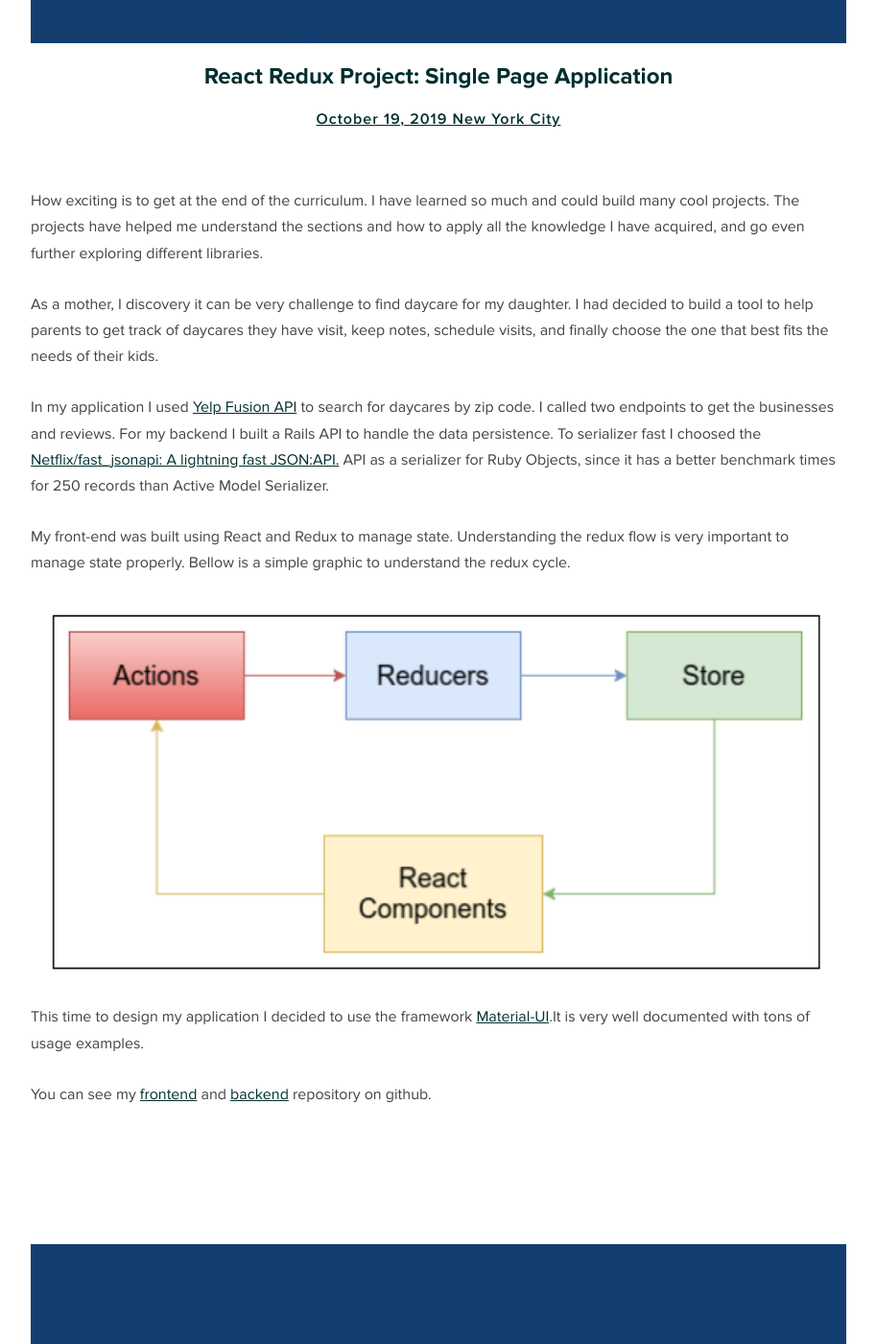
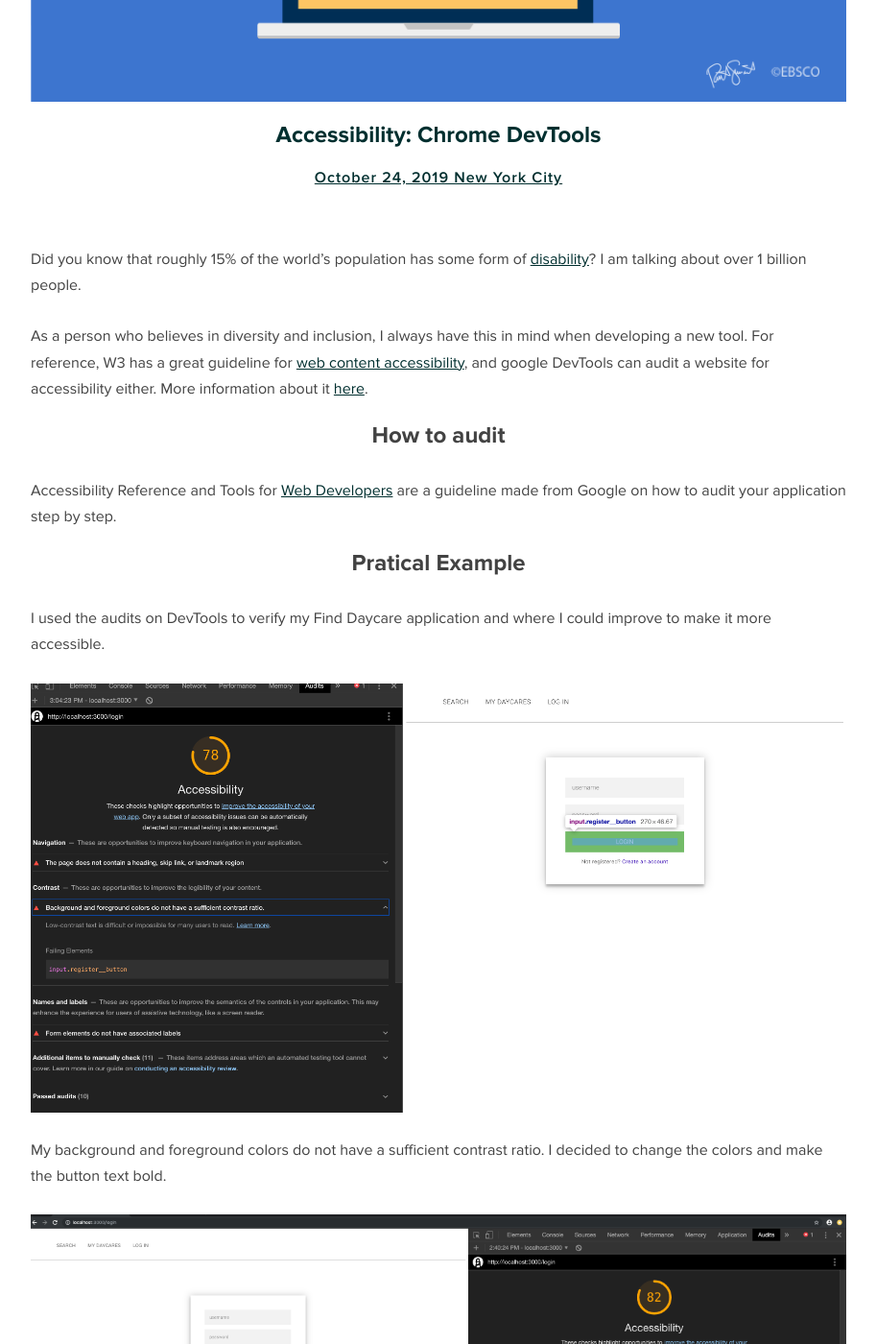
Before and after one commit to ludaires/ludaires.github.io, a Jekyll site: the page built from blog.html, in a window 1280 px wide and 1400 px high, scrolled down 757 px. Shown: the whole window at 96% size, without its empty margins (183-1096 px from the left). Built offline with Jekyll 4.4.1, drawn with Linux system fonts in a browser that asks for light colours; nearby versions of some CDN libraries; some of the changed text lies outside the part shown.

Commit message:
new blog post about accesssibility.

```diff
--- a/_posts/2019-10-19-react-redux-project.markdown
+++ b/_posts/2019-10-19-react-redux-project.markdown
@@ -4,7 +4,7 @@ title:  "React Redux Project: Single Page Application"
 location: "New York City"
 date:   2019-10-19
 categories: technology
-photo: https://ludaires.github.io/img/spa-icon.jpg
+photo: https://ludaires.github.io/img/react-redux.png
 ---
 How exciting is to get at the end of the curriculum. I have learned so much and could build many cool projects. The projects have helped me understand the sections and how to apply all the knowledge I have acquired, and  go even further exploring different libraries.
 
--- /dev/null
+++ b/_posts/2019-10-24-accessibility.markdown
@@ -0,0 +1,31 @@
+---
+layout: post
+title:  "Accessibility: Chrome DevTools"
+location: "New York City"
+date:   2019-10-24
+categories: technology
+photo: https://ludaires.github.io/img/accessibility.png
+---
+Did you know that roughly 15% of the world’s population has some form of [disability](https://www.who.int/en/news-room/fact-sheets/detail/disability-and-health){:target="_blank"}? I am talking about over 1 billion people.
+
+As a person who believes in diversity and inclusion, I always have this in mind when developing a new tool. For reference, W3 has a great guideline for [web content accessibility](https://www.w3.org/TR/WCAG20/){:target="_blank"}, and google DevTools can audit a website for accessibility either. More information about it [here](https://github.com/GoogleChrome/lighthouse){:target="_blank"}.
+
+## How to audit
+
+Accessibility Reference and Tools for [Web Developers](https://developers.google.com/web/tools/chrome-devtools/accessibility/reference){:target="_blank"} are a guideline made from Google on how to audit your application step by step.
+
+## Pratical Example
+
+I used the audits on DevTools to verify my Find Daycare application and where I could improve to make it more accessible.
+
+![First Audit](/img/first-audit.png)
+
+My background and foreground colors do not have a sufficient contrast ratio. I decided to change the colors and make the button text bold.
+
+![Second Audit](/img/second-audit.png)
+
+Changing the style of my application increased my accessibility rate to 82. This tool doesn’t only show you what to improve; it has links to websites teaching you how to do it and why it is so important.
+
+There is an excellent [YouTubecasts](https://www.youtube.com/playlist?list=PLNYkxOF6rcICWx0C9LVWWVqvHlYJyqw7g){:target="_blank"} with Rob Dodson teaching accessibility fundamentals and how to audit applications.
+
+*A11ycasts is short for AccessibilityCasts (a11y is a common shortening of the term accessibility because there are 11 letters in between the “”A”” and the “”Y””). The goal of A11ycasts is to teach developers how accessibility works all the way down at the platform level, while also demonstrating real world accessibility problems and solutions to fix them.*
```
Also changed, not shown: img/a11y.jpg (added), img/accessibility.png (added), img/first-audit.png (added), img/react-redux.png (added), img/second-audit.png (added), 2 other files.
